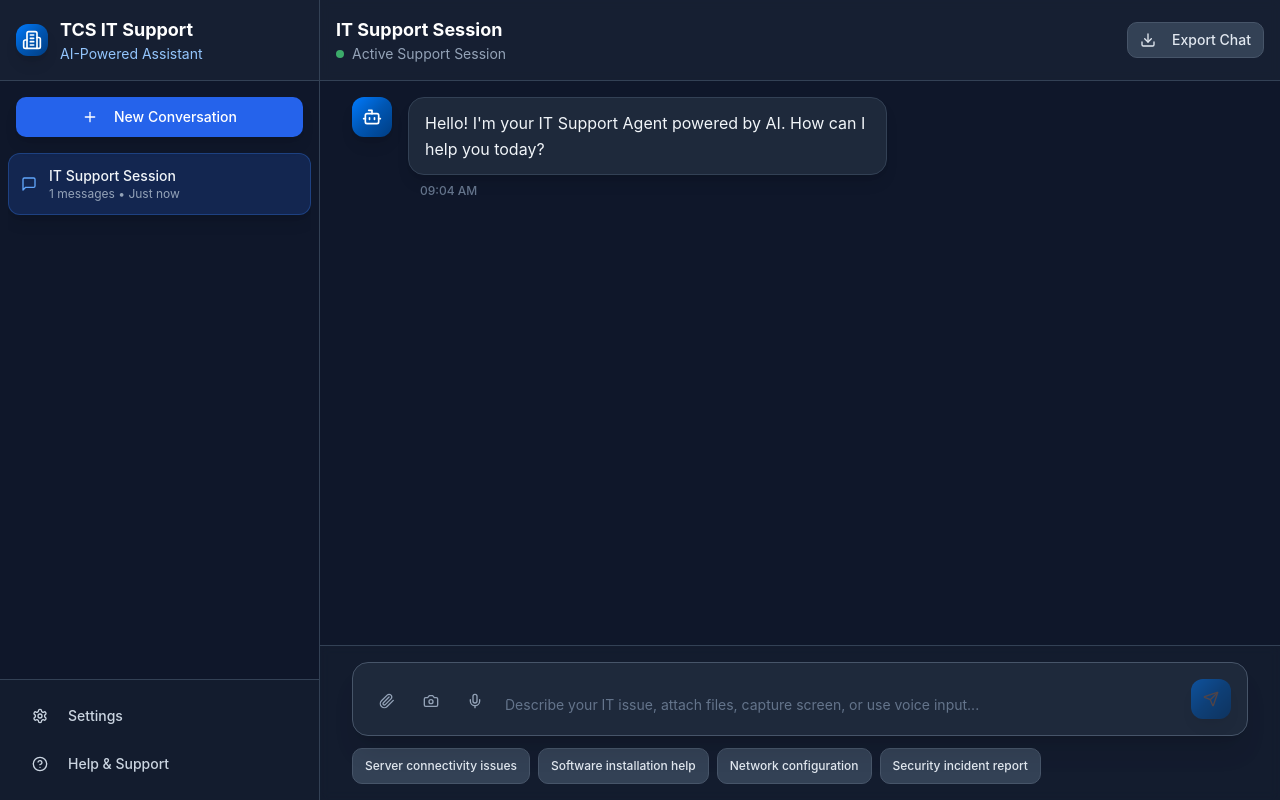
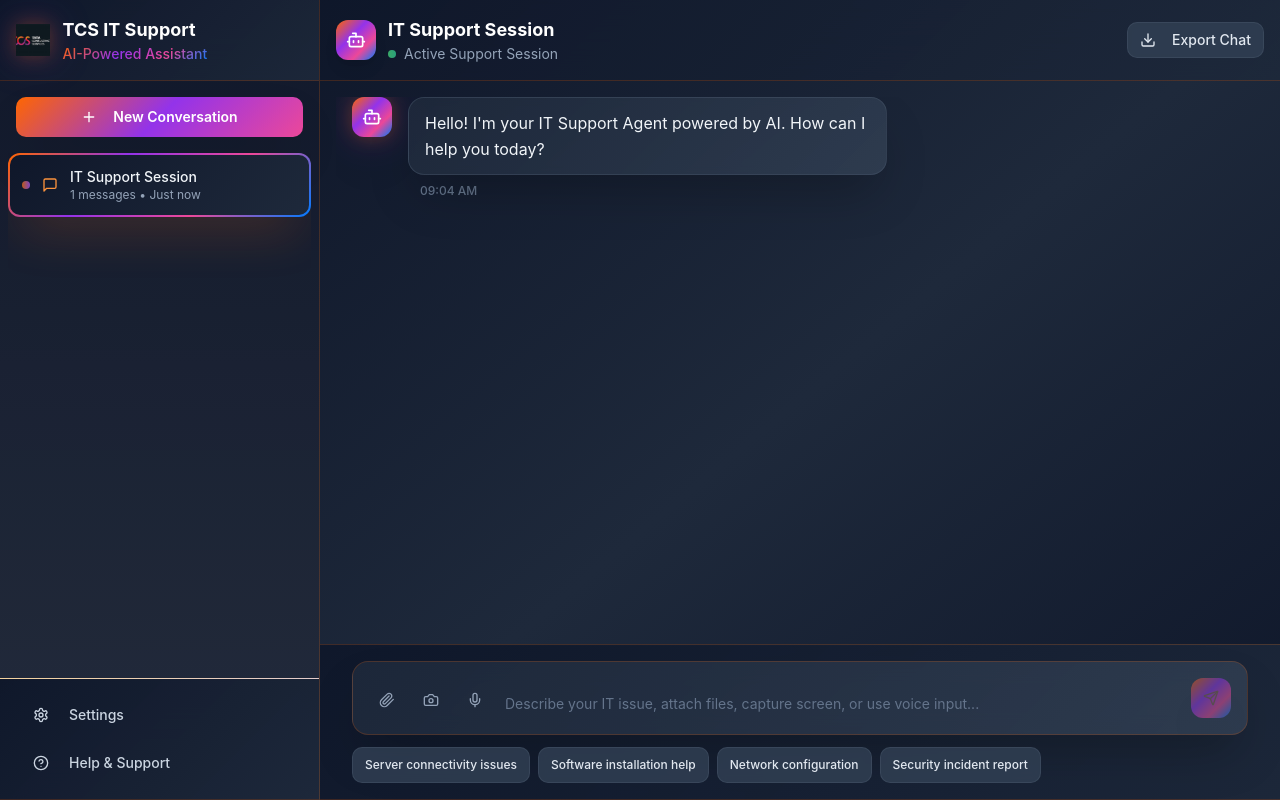
Before and after one commit to koradiaishita/multi-support-agent-ai, a React (Vite) app: page / in a window 1280 px wide. Built offline with nearby package versions, Linux system fonts and the light colour scheme.

Commit message:
feat: Apply TCS gradient and styling
Updated the UI to incorporate the TCS gradient color scheme and enhance the overall visual appearance.

```diff
--- a/src/components/ChatArea.tsx
+++ b/src/components/ChatArea.tsx
@@ -2,7 +2,7 @@
 import React, { useState, useRef, useEffect } from 'react';
 import { Button } from '@/components/ui/button';
 import { ScrollArea } from '@/components/ui/scroll-area';
-import { Menu, Download, Settings } from 'lucide-react';
+import { Menu, Download, Settings, Bot } from 'lucide-react';
 import { Conversation } from '@/types/chat';
 import MessageBubble from './MessageBubble';
 import MessageInput from './MessageInput';
@@ -44,46 +44,70 @@ const ChatArea: React.FC<ChatAreaProps> = ({
 
   if (!conversation) {
     return (
-      <div className="flex-1 flex items-center justify-center bg-slate-900">
-        <div className="text-center">
-          <div className="w-16 h-16 tcs-gradient rounded-2xl flex items-center justify-center mx-auto mb-4 shadow-xl">
-            <Settings className="w-8 h-8 text-white" />
+      <div className="flex-1 flex items-center justify-center bg-slate-900 relative overflow-hidden">
+        <div className="absolute inset-0 bg-gradient-to-br from-slate-900 via-slate-800 to-slate-900"></div>
+        <div className="text-center relative z-10">
+          <div className="w-20 h-20 tcs-gradient rounded-3xl flex items-center justify-center mx-auto mb-6 shadow-2xl tcs-logo-glow">
+            <Bot className="w-10 h-10 text-white" />
           </div>
-          <h2 className="text-2xl font-bold text-white mb-2">
-            TCS IT Support Agent
-          </h2>
-          <p className="text-slate-400 max-w-md">
-            Enterprise-grade AI assistant ready to help with your technical challenges.
-            Start a new conversation to begin.
+          <div className="flex items-center justify-center mb-4">
+            <img
+              src="/lovable-uploads/bc6f9ae1-01dc-4a32-a2d2-d22d1b0abacf.png"
+              alt="TCS Logo"
+              className="h-12 w-auto object-contain tcs-logo-glow mr-4"
+            />
+            <h2 className="text-3xl font-bold text-white">
+              IT Support Agent
+            </h2>
+          </div>
+          <p className="text-lg tcs-gradient-text font-semibold mb-4">
+            Enterprise-grade AI assistant powered by TCS innovation
           </p>
+          <p className="text-slate-400 max-w-md leading-relaxed">
+            Experience next-generation technical support with advanced AI capabilities.
+            Start a new conversation to unlock intelligent problem-solving solutions.
+          </p>
+          <div className="mt-8 flex justify-center space-x-4">
+            <div className="w-2 h-2 bg-orange-500 rounded-full animate-bounce"></div>
+            <div className="w-2 h-2 bg-purple-500 rounded-full animate-bounce" style={{animationDelay: '0.1s'}}></div>
+            <div className="w-2 h-2 bg-pink-500 rounded-full animate-bounce" style={{animationDelay: '0.2s'}}></div>
+            <div className="w-2 h-2 bg-blue-500 rounded-full animate-bounce" style={{animationDelay: '0.3s'}}></div>
+          </div>
         </div>
       </div>
     );
   }
 
   return (
-    <div className="flex-1 flex flex-col bg-slate-900">
+    <div className="flex-1 flex flex-col bg-slate-900 relative overflow-hidden">
+      <div className="absolute inset-0 bg-gradient-to-br from-slate-900 via-slate-800 to-slate-900"></div>
+
       {/* Header */}
-      <div className="flex items-center justify-between p-4 border-b border-slate-700 bg-slate-800/50 backdrop-blur-sm">
+      <div className="flex items-center justify-between p-4 border-b border-orange-500/20 tcs-header-gradient relative z-10">
         <div className="flex items-center gap-3">
           <Button
             variant="ghost"
             size="icon"
             onClick={onToggleSidebar}
-            className="lg:hidden text-slate-300 hover:bg-slate-700"
+            className="lg:hidden text-slate-300 hover:bg-orange-500/10 border border-orange-500/20"
           >
             <Menu className="w-5 h-5" />
           </Button>
-          <div>
-            <h2 className="font-bold text-lg text-white">{conversation.title}</h2>
-            <div className="flex items-center gap-2 text-sm text-slate-400">
-              <div className="w-2 h-2 bg-green-400 rounded-full animate-pulse"></div>
-              Active Support Session
+          <div className="flex items-center gap-3">
+            <div className="w-10 h-10 tcs-gradient rounded-xl flex items-center justify-center shadow-lg">
+              <Bot className="w-5 h-5 text-white" />
+            </div>
+            <div>
+              <h2 className="font-bold text-lg text-white">{conversation.title}</h2>
+              <div className="flex items-center gap-2 text-sm text-slate-400">
+                <div className="w-2 h-2 bg-gradient-to-r from-green-400 to-emerald-400 rounded-full animate-pulse"></div>
+                Active Support Session
+              </div>
             </div>
           </div>
         </div>
         <div className="flex items-center gap-2">
-          <Button variant="outline" size="sm" className="tcs-button-secondary">
+          <Button variant="outline" size="sm" className="tcs-button-secondary border-orange-500/30 hover:border-orange-500/50">
             <Download className="w-4 h-4 mr-2" />
             Export Chat
           </Button>
@@ -91,7 +115,7 @@ const ChatArea: React.FC<ChatAreaProps> = ({
       </div>
 
       {/* Messages */}
-      <ScrollArea className="flex-1 p-4 bg-slate-900" ref={scrollAreaRef}>
+      <ScrollArea className="flex-1 p-4 bg-transparent relative z-10" ref={scrollAreaRef}>
         <div className="space-y-6 max-w-4xl mx-auto">
           {conversation.messages.map((message) => (
             <MessageBubble key={message.id} message={message} />
@@ -112,7 +136,7 @@ const ChatArea: React.FC<ChatAreaProps> = ({
       </ScrollArea>
 
       {/* Input Area */}
-      <div className="border-t border-slate-700 bg-slate-800/30 backdrop-blur-sm p-4">
+      <div className="border-t border-orange-500/20 tcs-header-gradient p-4 relative z-10">
         <div className="max-w-4xl mx-auto">
           <MessageInput onSendMessage={handleSendMessage} />
         </div>
--- a/src/components/MessageBubble.tsx
+++ b/src/components/MessageBubble.tsx
@@ -21,22 +21,22 @@ const MessageBubble: React.FC<MessageBubbleProps> = ({ message }) => {
             <img
               src={attachment.url}
               alt={attachment.name}
-              className="max-w-sm rounded-xl border border-slate-600 shadow-lg"
+              className="max-w-sm rounded-xl border border-orange-500/30 shadow-2xl tcs-gradient-border"
             />
           </div>
         );
       case 'file':
         return (
-          <div key={attachment.id} className="mt-3 p-3 bg-slate-700/50 rounded-xl border border-slate-600 max-w-sm shadow-lg">
+          <div key={attachment.id} className="mt-3 p-3 tcs-card rounded-xl border border-orange-500/30 max-w-sm shadow-2xl">
             <div className="flex items-center gap-3">
-              <FileText className="w-5 h-5 text-blue-400" />
+              <FileText className="w-5 h-5 text-orange-400" />
               <div className="flex-1 min-w-0">
                 <p className="text-sm font-medium truncate text-slate-200">{attachment.name}</p>
                 <p className="text-xs text-slate-400">
                   {attachment.size ? `${(attachment.size / 1024).toFixed(1)} KB` : 'File'}
                 </p>
               </div>
-              <Button variant="ghost" size="sm" className="text-blue-400 hover:bg-slate-600">
+              <Button variant="ghost" size="sm" className="text-orange-400 hover:bg-orange-500/10 border border-transparent hover:border-orange-500/30">
                 <Download className="w-4 h-4" />
               </Button>
             </div>
@@ -50,7 +50,7 @@ const MessageBubble: React.FC<MessageBubbleProps> = ({ message }) => {
   return (
     <div className={`flex gap-4 ${message.sender === 'user' ? 'justify-end' : 'justify-start'}`}>
       {message.sender === 'assistant' && (
-        <div className="w-10 h-10 tcs-gradient rounded-xl flex items-center justify-center flex-shrink-0 shadow-lg">
+        <div className="w-10 h-10 tcs-gradient rounded-xl flex items-center justify-center flex-shrink-0 shadow-2xl tcs-logo-glow">
           <Bot className="w-5 h-5 text-white" />
         </div>
       )}
@@ -68,7 +68,7 @@ const MessageBubble: React.FC<MessageBubbleProps> = ({ message }) => {
       </div>
 
       {message.sender === 'user' && (
-        <div className="w-10 h-10 bg-slate-700 border border-slate-600 rounded-xl flex items-center justify-center flex-shrink-0 shadow-lg">
+        <div className="w-10 h-10 bg-slate-700/80 border border-orange-500/30 rounded-xl flex items-center justify-center flex-shrink-0 shadow-2xl backdrop-blur-sm">
           <User className="w-5 h-5 text-slate-300" />
         </div>
       )}
--- a/src/components/MessageInput.tsx
+++ b/src/components/MessageInput.tsx
@@ -1,4 +1,3 @@
-
 import React, { useState, useRef } from 'react';
 import { Button } from '@/components/ui/button';
 import { Textarea } from '@/components/ui/textarea';
@@ -139,25 +138,25 @@ const MessageInput: React.FC<MessageInputProps> = ({ onSendMessage }) => {
                   <img
                     src={attachment.url}
                     alt={attachment.name}
-                    className="w-16 h-16 object-cover rounded-lg border border-slate-600 shadow-lg"
+                    className="w-16 h-16 object-cover rounded-lg border border-orange-500/30 shadow-lg tcs-gradient-border"
                   />
                   <Button
                     variant="destructive"
                     size="sm"
-                    className="absolute -top-2 -right-2 w-6 h-6 rounded-full p-0 opacity-0 group-hover:opacity-100 transition-opacity"
+                    className="absolute -top-2 -right-2 w-6 h-6 rounded-full p-0 opacity-0 group-hover:opacity-100 transition-opacity bg-gradient-to-r from-red-500 to-red-600"
                     onClick={() => removeAttachment(attachment.id)}
                   >
                     ×
                   </Button>
                 </div>
               ) : (
-                <div className="relative flex items-center gap-2 p-2 bg-slate-700 rounded-lg border border-slate-600 max-w-40 shadow-lg">
-                  <FileText className="w-4 h-4 text-blue-400 flex-shrink-0" />
+                <div className="relative flex items-center gap-2 p-2 tcs-card rounded-lg border border-orange-500/30 max-w-40 shadow-lg">
+                  <FileText className="w-4 h-4 text-orange-400 flex-shrink-0" />
                   <span className="text-xs truncate text-slate-200">{attachment.name}</span>
                   <Button
                     variant="destructive"
                     size="sm"
-                    className="absolute -top-2 -right-2 w-6 h-6 rounded-full p-0 opacity-0 group-hover:opacity-100 transition-opacity"
+                    className="absolute -top-2 -right-2 w-6 h-6 rounded-full p-0 opacity-0 group-hover:opacity-100 transition-opacity bg-gradient-to-r from-red-500 to-red-600"
                     onClick={() => removeAttachment(attachment.id)}
                   >
                     ×
@@ -170,13 +169,13 @@ const MessageInput: React.FC<MessageInputProps> = ({ onSendMessage }) => {
       )}
 
       {/* Input area */}
-      <div className="flex items-end gap-3 p-4 border border-slate-600 rounded-2xl bg-slate-800 shadow-xl backdrop-blur-sm">
+      <div className="flex items-end gap-3 p-4 rounded-2xl tcs-input-gradient shadow-2xl backdrop-blur-sm">
         {/* Attachment buttons */}
         <div className="flex gap-2">
           <Button
             variant="ghost"
             size="icon"
-            className="w-9 h-9 text-slate-400 hover:text-blue-400 hover:bg-slate-700 transition-all"
+            className="w-9 h-9 text-slate-400 hover:text-orange-400 hover:bg-orange-500/10 transition-all border border-transparent hover:border-orange-500/30"
             onClick={() => fileInputRef.current?.click()}
             title="Attach file"
           >
@@ -186,7 +185,7 @@ const MessageInput: React.FC<MessageInputProps> = ({ onSendMessage }) => {
           <Button
             variant="ghost"
             size="icon"
-            className="w-9 h-9 text-slate-400 hover:text-blue-400 hover:bg-slate-700 transition-all"
+            className="w-9 h-9 text-slate-400 hover:text-purple-400 hover:bg-purple-500/10 transition-all border border-transparent hover:border-purple-500/30"
             onClick={handleScreenCapture}
             title="Capture screen"
           >
@@ -197,10 +196,10 @@ const MessageInput: React.FC<MessageInputProps> = ({ onSendMessage }) => {
             variant="ghost"
             size="icon"
             className={cn(
-              "w-9 h-9 transition-all",
+              "w-9 h-9 transition-all border border-transparent",
               isRecording
-                ? "bg-red-500/20 text-red-400 hover:bg-red-500/30"
-                : "text-slate-400 hover:text-blue-400 hover:bg-slate-700"
+                ? "bg-red-500/20 text-red-400 hover:bg-red-500/30 border-red-500/30"
+                : "text-slate-400 hover:text-pink-400 hover:bg-pink-500/10 hover:border-pink-500/30"
             )}
             onClick={toggleRecording}
             title={isRecording ? "Stop recording" : "Voice input"}
@@ -224,7 +223,7 @@ const MessageInput: React.FC<MessageInputProps> = ({ onSendMessage }) => {
         <Button
           onClick={handleSend}
           disabled={!message.trim() && attachments.length === 0}
-          className="w-10 h-10 rounded-xl tcs-gradient shadow-lg hover:shadow-xl disabled:opacity-50 disabled:cursor-not-allowed transition-all"
+          className="w-10 h-10 rounded-xl tcs-gradient shadow-2xl hover:shadow-orange-500/30 disabled:opacity-50 disabled:cursor-not-allowed transition-all hover:scale-105 border-0"
           size="icon"
         >
           <Send className="w-4 h-4" />
@@ -253,7 +252,7 @@ const MessageInput: React.FC<MessageInputProps> = ({ onSendMessage }) => {
             key={suggestion}
             variant="outline"
             size="sm"
-            className="text-xs tcs-button-secondary border-slate-600 hover:border-blue-500 transition-all"
+            className="text-xs tcs-button-secondary border-orange-500/30 hover:border-orange-500/50 hover:bg-gradient-to-r hover:from-orange-500/10 hover:to-purple-500/10 transition-all"
             onClick={() => setMessage(suggestion)}
           >
             {suggestion}
--- a/src/components/Sidebar.tsx
+++ b/src/components/Sidebar.tsx
@@ -3,7 +3,7 @@ import React from 'react';
 import { Button } from '@/components/ui/button';
 import { ScrollArea } from '@/components/ui/scroll-area';
 import { Separator } from '@/components/ui/separator';
-import { Plus, MessageSquare, Settings, HelpCircle, Menu, Building2 } from 'lucide-react';
+import { Plus, MessageSquare, Settings, HelpCircle, Menu } from 'lucide-react';
 import { Conversation } from '@/types/chat';
 import { cn } from '@/lib/utils';
 
@@ -48,19 +48,23 @@ const Sidebar: React.FC<SidebarProps> = ({
       )}
 
       <div className={cn(
-        "fixed lg:relative inset-y-0 left-0 z-50 flex flex-col bg-slate-900 text-slate-50 transition-all duration-300 border-r border-slate-700",
+        "fixed lg:relative inset-y-0 left-0 z-50 flex flex-col text-slate-50 transition-all duration-300 border-r border-orange-500/20 tcs-sidebar-gradient",
         isOpen ? "w-80" : "w-0 lg:w-16"
       )}>
         {/* Header */}
-        <div className="flex items-center justify-between p-4 border-b border-slate-700 bg-slate-800/50">
+        <div className="flex items-center justify-between p-4 border-b border-orange-500/20 tcs-header-gradient">
           <div className={cn("flex items-center gap-3", !isOpen && "lg:justify-center")}>
-            <div className="w-8 h-8 tcs-gradient rounded-lg flex items-center justify-center shadow-lg">
-              <Building2 className="w-5 h-5 text-white" />
+            <div className="flex items-center justify-center tcs-logo-glow">
+              <img
+                src="/lovable-uploads/bc6f9ae1-01dc-4a32-a2d2-d22d1b0abacf.png"
+                alt="TCS Logo"
+                className="h-8 w-auto object-contain"
+              />
             </div>
             {isOpen && (
               <div>
                 <h1 className="font-bold text-lg text-white">TCS IT Support</h1>
-                <p className="text-sm text-blue-300">AI-Powered Assistant</p>
+                <p className="text-sm tcs-gradient-text font-medium">AI-Powered Assistant</p>
               </div>
             )}
           </div>
@@ -68,7 +72,7 @@ const Sidebar: React.FC<SidebarProps> = ({
             variant="ghost"
             size="icon"
             onClick={onToggle}
-            className="text-slate-300 hover:bg-slate-700 lg:hidden"
+            className="text-slate-300 hover:bg-orange-500/10 lg:hidden border border-orange-500/20"
           >
             <Menu className="w-5 h-5" />
           </Button>
@@ -80,7 +84,7 @@ const Sidebar: React.FC<SidebarProps> = ({
             <div className="p-4">
               <Button
                 onClick={onNewConversation}
-                className="w-full tcs-button-primary font-medium"
+                className="w-full tcs-button-primary font-semibold text-white border-0"
               >
                 <Plus className="w-4 h-4 mr-2" />
                 New Conversation
@@ -95,14 +99,15 @@ const Sidebar: React.FC<SidebarProps> = ({
                     key={conversation.id}
                     onClick={() => onConversationSelect(conversation.id)}
                     className={cn(
-                      "flex items-center gap-3 p-3 rounded-xl cursor-pointer transition-all duration-200",
-                      "hover:bg-slate-700/50 border border-transparent",
+                      "flex items-center gap-3 p-3 rounded-xl cursor-pointer transition-all duration-300",
+                      "hover:bg-gradient-to-r hover:from-orange-500/10 hover:to-purple-500/10 border border-transparent",
                       activeConversationId === conversation.id
-                        ? "bg-blue-600/20 border-blue-500/30 shadow-lg"
-                        : ""
+                        ? "tcs-gradient-border shadow-2xl shadow-orange-500/20"
+                        : "hover:border-orange-500/30"
                     )}
                   >
-                    <MessageSquare className="w-4 h-4 text-blue-400 flex-shrink-0" />
+                    <div className="w-2 h-2 bg-gradient-to-r from-orange-500 to-purple-500 rounded-full animate-pulse"></div>
+                    <MessageSquare className="w-4 h-4 text-orange-400 flex-shrink-0" />
                     <div className="flex-1 min-w-0">
                       <p className="text-sm font-medium truncate text-slate-100">
                         {conversation.title}
@@ -116,20 +121,20 @@ const Sidebar: React.FC<SidebarProps> = ({
               </div>
             </ScrollArea>
 
-            <Separator className="bg-slate-700" />
+            <Separator className="bg-gradient-to-r from-orange-500/20 to-purple-500/20" />
 
             {/* Footer */}
-            <div className="p-4 space-y-2 bg-slate-800/30">
+            <div className="p-4 space-y-2 tcs-header-gradient">
               <Button
                 variant="ghost"
-                className="w-full justify-start text-slate-300 hover:bg-slate-700 hover:text-white"
+                className="w-full justify-start text-slate-300 hover:bg-gradient-to-r hover:from-orange-500/10 hover:to-purple-500/10 hover:text-white border border-transparent hover:border-orange-500/30"
               >
                 <Settings className="w-4 h-4 mr-3" />
                 Settings
               </Button>
               <Button
                 variant="ghost"
-                className="w-full justify-start text-slate-300 hover:bg-slate-700 hover:text-white"
+                className="w-full justify-start text-slate-300 hover:bg-gradient-to-r hover:from-orange-500/10 hover:to-purple-500/10 hover:text-white border border-transparent hover:border-orange-500/30"
               >
                 <HelpCircle className="w-4 h-4 mr-3" />
                 Help & Support
@@ -144,7 +149,7 @@ const Sidebar: React.FC<SidebarProps> = ({
             variant="ghost"
             size="icon"
             onClick={onToggle}
-            className="hidden lg:flex mx-2 my-4 text-slate-300 hover:bg-slate-700"
+            className="hidden lg:flex mx-2 my-4 text-slate-300 hover:bg-orange-500/10 border border-orange-500/20"
           >
             <Menu className="w-5 h-5" />
           </Button>
--- a/src/index.css
+++ b/src/index.css
@@ -40,6 +40,9 @@
     --tcs-navy: 15 23 42%;
     --tcs-light-blue: 219 234 254%;
     --tcs-gray: 100 116 139%;
+    --tcs-orange: 255 102 0%;
+    --tcs-purple: 147 51 234%;
+    --tcs-pink: 236 72 153%;
 
     --sidebar-background: 15 23 42%;
     --sidebar-foreground: 248 250 252%;
@@ -90,16 +93,31 @@
   body {
     @apply bg-slate-900 text-slate-50;
     font-family: 'Inter', 'Segoe UI', 'Roboto', sans-serif;
+    background: linear-gradient(135deg, #0f172a 0%, #1e293b 50%, #334155 100%);
+    min-height: 100vh;
   }
 }
 
 @layer utilities {
   .tcs-gradient {
-    background: linear-gradient(135deg, #007bff 0%, #0056b3 50%, #003d82 100%);
+    background: linear-gradient(135deg, #ff6600 0%, #9333ea 40%, #ec4899 70%, #007bff 100%);
   }
 
   .tcs-gradient-subtle {
-    background: linear-gradient(135deg, rgba(0, 123, 255, 0.1) 0%, rgba(0, 86, 179, 0.05) 100%);
+    background: linear-gradient(135deg, rgba(255, 102, 0, 0.1) 0%, rgba(147, 51, 234, 0.1) 40%, rgba(236, 72, 153, 0.1) 70%, rgba(0, 123, 255, 0.1) 100%);
+  }
+
+  .tcs-gradient-border {
+    border: 2px solid transparent;
+    background: linear-gradient(135deg, #0f172a, #1e293b) padding-box,
+                linear-gradient(135deg, #ff6600, #9333ea, #ec4899, #007bff) border-box;
+  }
+
+  .tcs-gradient-text {
+    background: linear-gradient(135deg, #ff6600 0%, #9333ea 40%, #ec4899 70%, #007bff 100%);
+    -webkit-background-clip: text;
+    -webkit-text-fill-color: transparent;
+    background-clip: text;
   }
 
   .chat-bubble {
@@ -107,11 +125,13 @@
   }
 
   .chat-bubble-user {
-    @apply bg-blue-600 text-white ml-auto shadow-lg;
+    background: linear-gradient(135deg, #ff6600 0%, #9333ea 50%, #ec4899 100%);
+    @apply text-white ml-auto shadow-2xl border border-purple-500/30;
   }
 
   .chat-bubble-assistant {
-    @apply bg-slate-800 text-slate-100 mr-auto border border-slate-700 shadow-lg;
+    @apply bg-slate-800/80 text-slate-100 mr-auto border border-slate-600/50 shadow-2xl backdrop-blur-sm;
+    background: linear-gradient(135deg, rgba(30, 41, 59, 0.9) 0%, rgba(51, 65, 85, 0.8) 100%);
   }
 
   .typing-indicator {
@@ -119,7 +139,7 @@
   }
 
   .typing-dot {
-    @apply w-2 h-2 bg-blue-400 rounded-full animate-bounce;
+    @apply w-2 h-2 bg-gradient-to-r from-orange-500 to-purple-500 rounded-full animate-bounce;
   }
 
   .typing-dot:nth-child(2) {
@@ -131,14 +151,37 @@
   }
 
   .tcs-card {
-    @apply bg-slate-800 border-slate-700 shadow-xl;
+    @apply bg-slate-800/80 border-slate-600/50 shadow-2xl backdrop-blur-sm;
+    background: linear-gradient(135deg, rgba(30, 41, 59, 0.9) 0%, rgba(51, 65, 85, 0.8) 100%);
   }
 
   .tcs-button-primary {
-    @apply bg-blue-600 hover:bg-blue-700 text-white shadow-lg transition-all duration-200;
+    background: linear-gradient(135deg, #ff6600 0%, #9333ea 50%, #ec4899 100%);
+    @apply text-white shadow-2xl transition-all duration-300 hover:shadow-orange-500/25 hover:scale-105;
   }
 
   .tcs-button-secondary {
-    @apply bg-slate-700 hover:bg-slate-600 text-slate-200 border-slate-600;
+    @apply bg-slate-700/80 hover:bg-slate-600/80 text-slate-200 border-slate-600/50 backdrop-blur-sm;
+  }
+
+  .tcs-logo-glow {
+    filter: drop-shadow(0 0 10px rgba(255, 102, 0, 0.3)) drop-shadow(0 0 20px rgba(147, 51, 234, 0.2));
+  }
+
+  .tcs-header-gradient {
+    background: linear-gradient(135deg, rgba(15, 23, 42, 0.95) 0%, rgba(30, 41, 59, 0.9) 100%);
+    backdrop-filter: blur(20px);
+    border-bottom: 1px solid rgba(255, 102, 0, 0.2);
+  }
+
+  .tcs-sidebar-gradient {
+    background: linear-gradient(180deg, rgba(15, 23, 42, 0.98) 0%, rgba(30, 41, 59, 0.95) 100%);
+    backdrop-filter: blur(20px);
+  }
+
+  .tcs-input-gradient {
+    background: linear-gradient(135deg, rgba(30, 41, 59, 0.9) 0%, rgba(51, 65, 85, 0.8) 100%);
+    backdrop-filter: blur(10px);
+    border: 1px solid rgba(255, 102, 0, 0.2);
   }
 }
```
Also changed, not shown: public/lovable-uploads/bc6f9ae1-01dc-4a32-a2d2-d22d1b0abacf.png (added).
